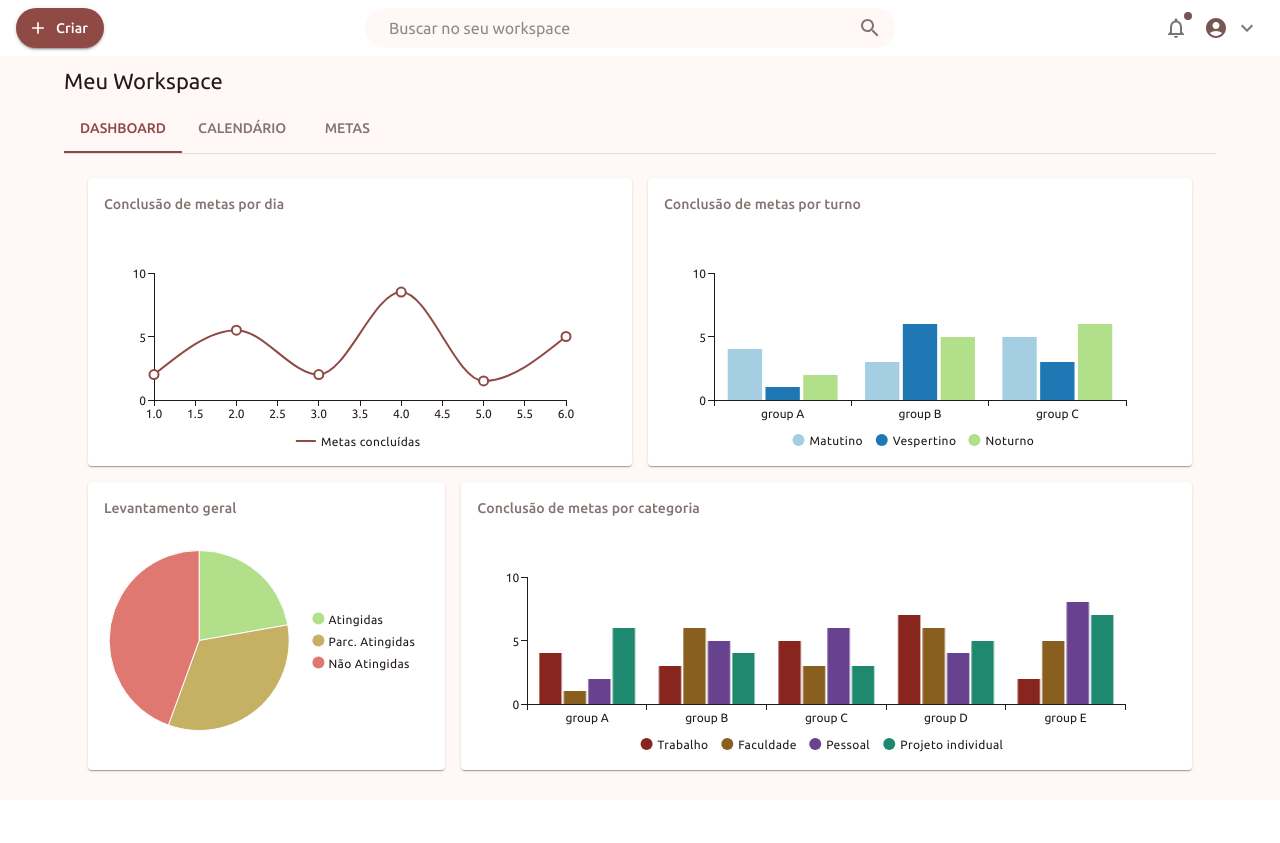
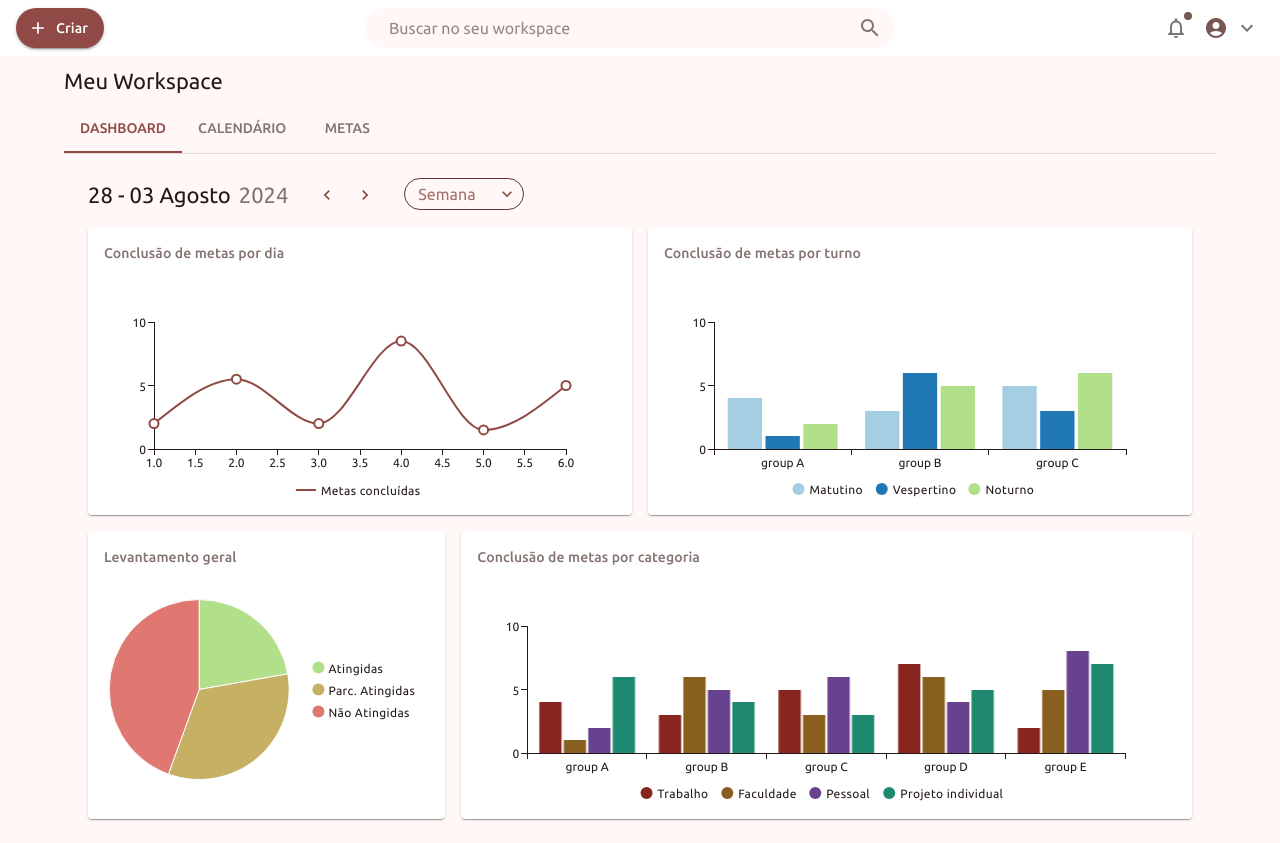
Before and after one commit to projetos-ufape/planIn-web, a React (Vite) app: page / in a window 1280 px wide. Before the commit the page ends 800 px from the top, so only its background shows below. Built offline with nearby package versions, Linux system fonts and the light colour scheme.

Commit message:
feat: controls to navigate dashboard

```diff
--- a/src/components/Charts/index.tsx
+++ b/src/components/Charts/index.tsx
@@ -1,5 +1,8 @@
 import { useEffect, useState } from "react";
-import { Grid } from "@mui/material";
+import {
+  Box,
+  Grid,
+} from "@mui/material";
 import { ContainerChart } from "./ContainerChart";
 import { PieChart } from "./PieChart";
 import {
@@ -9,17 +12,22 @@ import {
 } from "../../types/ChartProps";
 import { BarChart } from "./BarChart";
 import { LineChart } from "./LineChart";
+import { Controls } from "../Controls";
+import { PeriodType } from "../../types/PeriodProps";
 
 export function Charts() {
+
   const [loading, setLoading] = useState<boolean>(false);
+  const [period, setPeriod] = useState<Omit<PeriodType, 'daily'>>("weekly");
+  const [date, setDate] = useState(new Date());
 
   const [pieData, setPieData] = useState<ChartDataProps[]>([]);
-
-  const [shiftBarChartData, setShiftBarChartData] = useState<BarChartDataProps>({series: [], xAxis: []});
-
-  const [goalsBarChartData, setGoalsBarChartData] = useState<BarChartDataProps>({series: [], xAxis: []}
+  const [shiftBarChartData, setShiftBarChartData] = useState<BarChartDataProps>(
+    { series: [], xAxis: [] }
   );
-
+  const [goalsBarChartData, setGoalsBarChartData] = useState<BarChartDataProps>(
+    { series: [], xAxis: [] }
+  );
   const [lineChartData, setLineChartData] = useState<LineChartDataProps>({
     series: {
       values: [],
@@ -33,7 +41,6 @@ export function Charts() {
 
     setLoading(true);
     setTimeout(() => {
-
       setLineChartData({
         series: {
           values: [2, 5.5, 2, 8.5, 1.5, 5],
@@ -101,11 +108,15 @@ export function Charts() {
       ]);
 
       setLoading(false);
-    }, 2000)
+    }, 2000);
+  }, []);
 
-  }, [])
+
 
   return (
+    <Box display="flex" flexDirection="column" gap={2} width="100%">
+
+      <Controls mode={period} setMode={setPeriod} date={date} setDate={setDate} />
       <Grid container spacing={2}>
         <Grid item xs={6}>
           <ContainerChart title="Conclusão de metas por dia">
@@ -128,5 +139,6 @@ export function Charts() {
           </ContainerChart>
         </Grid>
       </Grid>
+    </Box>
   );
 }
--- /dev/null
+++ b/src/components/Controls/Navigate.tsx
@@ -0,0 +1,59 @@
+import { ChevronLeft, ChevronRight } from "@mui/icons-material";
+import { Box, IconButton } from "@mui/material";
+import dayjs from "dayjs";
+import { PeriodType } from "../../types/PeriodProps";
+
+type NavigateProps = {
+  date: Date;
+  setDate: (date: Date) => void;
+  mode: Omit<PeriodType, "daily">;
+};
+
+export function Navigate({ date, setDate, mode }: NavigateProps) {
+  const handleBackDate = () => {
+    let newDate;
+    switch (mode) {
+      case "weekly":
+        newDate = dayjs(date).subtract(1, "week").toDate();
+        break;
+      case "monthly":
+        newDate = dayjs(date).subtract(1, "month").toDate();
+        break;
+      case "yearly":
+        newDate = dayjs(date).subtract(1, "year").toDate();
+        break;
+      default:
+        return;
+    }
+    setDate(newDate);
+  };
+
+  const handleForwardDate = () => {
+    let newDate;
+    switch (mode) {
+      case "weekly":
+        newDate = dayjs(date).add(1, "week").toDate();
+        break;
+      case "monthly":
+        newDate = dayjs(date).add(1, "month").toDate();
+        break;
+      case "yearly":
+        newDate = dayjs(date).add(1, "year").toDate();
+        break;
+      default:
+        return;
+    }
+    setDate(newDate);
+  };
+
+  return (
+    <Box display="flex" flexDirection="row" gap={1}>
+      <IconButton size="small" color="primary" onClick={handleBackDate}>
+        <ChevronLeft fontSize="small" />
+      </IconButton>
+      <IconButton size="small" color="primary" onClick={handleForwardDate}>
+        <ChevronRight fontSize="small" />
+      </IconButton>
+    </Box>
+  );
+}
--- /dev/null
+++ b/src/components/Controls/Title.tsx
@@ -0,0 +1,69 @@
+import { Box, Typography, useTheme } from "@mui/material";
+import { FONT } from "../../utils/theme";
+import dayjs from "dayjs";
+import "dayjs/locale/pt-br";
+import { useEffect, useState } from "react";
+import { PeriodType } from "../../types/PeriodProps";
+
+type TitleProps = {
+  date: Date;
+  mode: Omit<PeriodType, "daily">;
+};
+
+export function Title({ date, mode }: TitleProps) {
+  dayjs.locale("pt-br");
+  const { palette } = useTheme();
+
+  const [year, setYear] = useState("");
+  const [formattedDate, setFormattedDate] = useState("");
+
+  const capitalizeFirstLetter = (string: string) => {
+    return string.charAt(0).toUpperCase() + string.slice(1);
+  };
+
+  useEffect(() => {
+    switch (mode) {
+      case "weekly": {
+        const startOfWeek = dayjs(date).startOf("week");
+        const endOfWeek = dayjs(date).endOf("week");
+        setFormattedDate(
+          `${startOfWeek.format("DD")} - ${endOfWeek.format(
+            "DD"
+          )} ${capitalizeFirstLetter(endOfWeek.format("MMMM"))}`
+        );
+        setYear(endOfWeek.format("YYYY"));
+        break;
+      }
+      case "monthly": {
+        setFormattedDate(capitalizeFirstLetter(dayjs(date).format("MMMM")));
+        setYear(dayjs(date).format("YYYY"));
+        break;
+      }
+      case "yearly": {
+        setFormattedDate(dayjs(date).format("YYYY"));
+        break;
+      }
+      default: {
+        setFormattedDate("");
+        setYear("");
+        break;
+      }
+    }
+  }, [date, mode]);
+
+  return (
+    <Box display="flex" gap={1}>
+      <Typography fontSize={FONT.title.lg.size} color={palette.text.primary}>
+        {formattedDate}
+      </Typography>
+      {mode !== "yearly" && (
+        <Typography
+          fontSize={FONT.title.lg.size}
+          color={palette.text.secondary}
+        >
+          {year}
+        </Typography>
+      )}
+    </Box>
+  );
+}
--- /dev/null
+++ b/src/components/Controls/index.tsx
@@ -0,0 +1,74 @@
+import { KeyboardArrowDownOutlined } from "@mui/icons-material";
+import {
+  Box,
+  FormControl,
+  MenuItem,
+  Select,
+  SelectChangeEvent,
+  useTheme,
+} from "@mui/material";
+import { Title } from "./Title";
+import { PeriodType } from "../../types/PeriodProps";
+import { Navigate } from "./Navigate";
+
+type ControlsProps = {
+  mode: Omit<PeriodType, "daily">;
+  setMode: (value: Omit<PeriodType, "daily">) => void;
+  date: Date;
+  setDate: (value: Date) => void;
+};
+
+export function Controls({ mode, setMode, date, setDate }: ControlsProps) {
+  const { palette } = useTheme();
+
+  const handleChange = (event: SelectChangeEvent) => {
+    setMode(event.target.value);
+  };
+
+  return (
+    <FormControl sx={{ minWidth: 120 }} size="small">
+      <Box display="flex" flexDirection="row" gap={3}>
+        <Title date={date} mode={mode} />
+
+        <Navigate date={date} setDate={setDate} mode={mode} />
+
+        <Select
+          value={mode as string}
+          variant="outlined"
+          onChange={handleChange}
+          sx={{
+            width: 120,
+            borderRadius: 100,
+            height: 32,
+            "& .MuiOutlinedInput-notchedOutline": {
+              borderColor: palette.primary.dark,
+            },
+            "&:hover .MuiOutlinedInput-notchedOutline": {
+              borderColor: palette.primary.main,
+            },
+            "&.Mui-focused .MuiOutlinedInput-notchedOutline": {
+              borderColor: palette.primary.main,
+            },
+            color: palette.primary.light,
+            "&:hover .MuiSelect-select": {
+              color: palette.primary.main,
+            },
+            "&.Mui-focused .MuiSelect-select": {
+              color: palette.primary.main,
+            },
+            "& .MuiSelect-icon": {
+              color: palette.primary.main,
+            },
+          }}
+          IconComponent={(props) => (
+            <KeyboardArrowDownOutlined {...props} fontSize="small" />
+          )}
+        >
+          <MenuItem value="weekly">Semana</MenuItem>
+          <MenuItem value="monthly">Mês</MenuItem>
+          <MenuItem value="yearly">Ano</MenuItem>
+        </Select>
+      </Box>
+    </FormControl>
+  );
+}
--- /dev/null
+++ b/src/types/PeriodProps.ts
@@ -0,0 +1 @@
+export type PeriodType = "daily" | "weekly" | "monthly" | "yearly";
```
Lines whose indentation alone changed are shown as unchanged.
